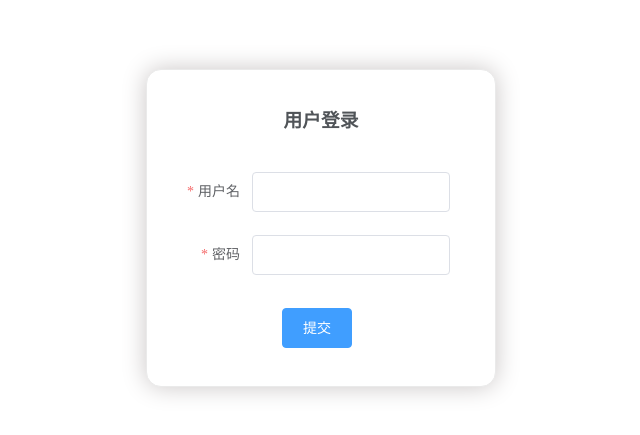
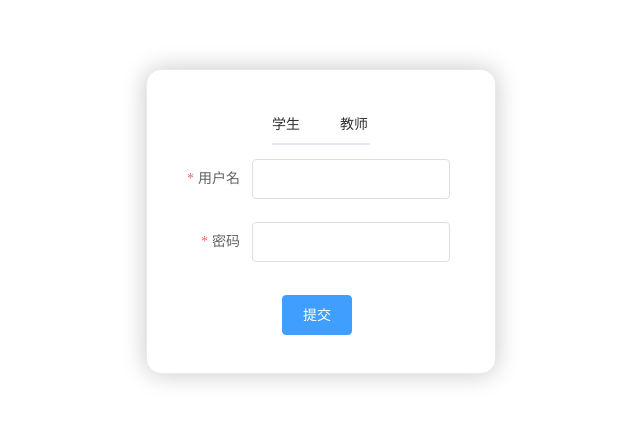
Before and after one commit to bbyyj/StudentSystem, a Vue app in the folder frontend/: page /#/login in a window 1280 px wide. Shown: the part 111-546 px from the top of the page, without its empty margins (319-959 px from the left). Built offline with nearby package versions, Linux system fonts and the light colour scheme.

Commit message:
登陆界面-添加学生/教师选项

```diff
--- a/frontend/src/Views/Login.vue
+++ b/frontend/src/Views/Login.vue
@@ -1,7 +1,9 @@
 <template>
     <el-form ref="form" class="login_container" :model="login" status-icon :rules="rules" label-width="70px">
-        <!-- h3要放在里面:只能有一个根,且title也是表单的一部分 -->
-        <h3 class="login_title">用户登录</h3>
+        <el-tabs v-model="activeName" @tab-click="handleClick" style="margin-left: 90px; margin-right: 90px;">
+            <el-tab-pane label="学生" name="first"></el-tab-pane>
+            <el-tab-pane label="教师" name="second"></el-tab-pane>
+        </el-tabs>
         <!-- prop对应rules里的键 -->
         <el-form-item label="用户名" prop="username">
             <el-input v-model="login.username" autocomplete="off"></el-input>
```
